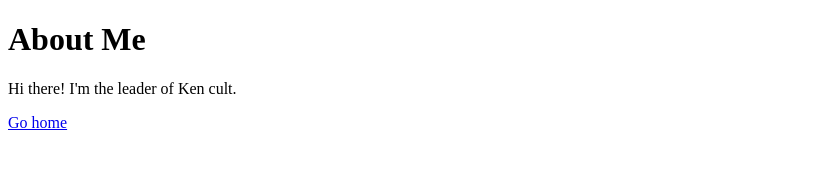
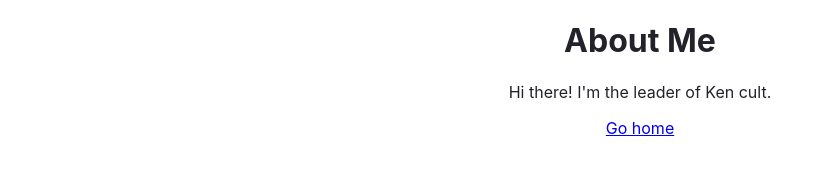
Before and after one commit to Swizzlefowl/example-site, a Gatsby site: page /about in a window 1280 px wide. Shown: the whole page, without its empty margins (0-825 px from the left). Built offline with nearby package versions, Linux system fonts and the light colour scheme; Gatsby itself is replaced by a stand-in of ours.

Commit message:
add some components.

```diff
--- /dev/null
+++ b/src/components/props.tsx
@@ -0,0 +1,18 @@
+import * as React from "react";
+export type Prop = {
+  name: string;
+  age: number;
+  profession: string;
+};
+
+const Greetings: React.FC<Prop> = (prop: Prop) => {
+    return (
+      <div>
+        <p> I am a big fan of {prop.name}</p>
+        <p> He is {prop.age}</p>
+        <p> He is a famous {prop.profession}</p>
+      </div>
+    );
+};
+
+export default Greetings;
--- a/src/pages/about.tsx
+++ b/src/pages/about.tsx
@@ -2,9 +2,14 @@ import * as React from "react";
 import type { HeadFC, PageProps } from "gatsby";
 import { Link } from "gatsby";
 
+const pageStyle = {
+  textAlign: "center" as const,
+  color: "#232129",
+  fontFamily: "-apple-system, Roboto, sans-serif, serif",
+};
 const AboutPage: React.FC<PageProps> = () => {
   return (
-    <main>
+    <main style={pageStyle}>
       <h1>About Me</h1>
       <p>
         Hi there! I'm the leader of Ken cult.
--- a/src/pages/index.tsx
+++ b/src/pages/index.tsx
@@ -1,17 +1,19 @@
-import * as React from "react"
-import type {HeadFC, PageProps } from "gatsby"
+import * as React from "react";
+import type { HeadFC, PageProps } from "gatsby";
 import { Link } from "gatsby";
-
+import Greetings from "../components/props";
+import type { Prop } from "../components/props";
 const pageStyles = {
   textAlign: "center" as const,
   color: "#232129",
   fontFamily: "-apple-system, Roboto, sans-serif, serif",
-}
+};
 
 const divStyles = {
   padding: 10,
-  fontSize: 20
+  fontSize: 20,
 };
+
 const IndexPage: React.FC<PageProps> = () => {
   return (
     <main style={pageStyles}>
@@ -19,13 +21,15 @@ const IndexPage: React.FC<PageProps> = () => {
         <header> hello gamers how it's going</header>
         <p>I hope you enjoy your stay</p>
       </div>
-      <div>
-        <Link to="/about"> go here</Link>
+      <Greetings name="Melvin" age={40} profession="youtuber"></Greetings>
+      <Greetings name="Womble" age={60} profession="racist"></Greetings>
+      <div style={divStyles}>
+        <Link to="/about"> About me</Link>
       </div>
     </main>
   );
-}
+};
 
-export default IndexPage
+export default IndexPage;
 
-export const Head: HeadFC = () => <title>Home Page</title>
+export const Head: HeadFC = () => <title>Home Page</title>;
```
